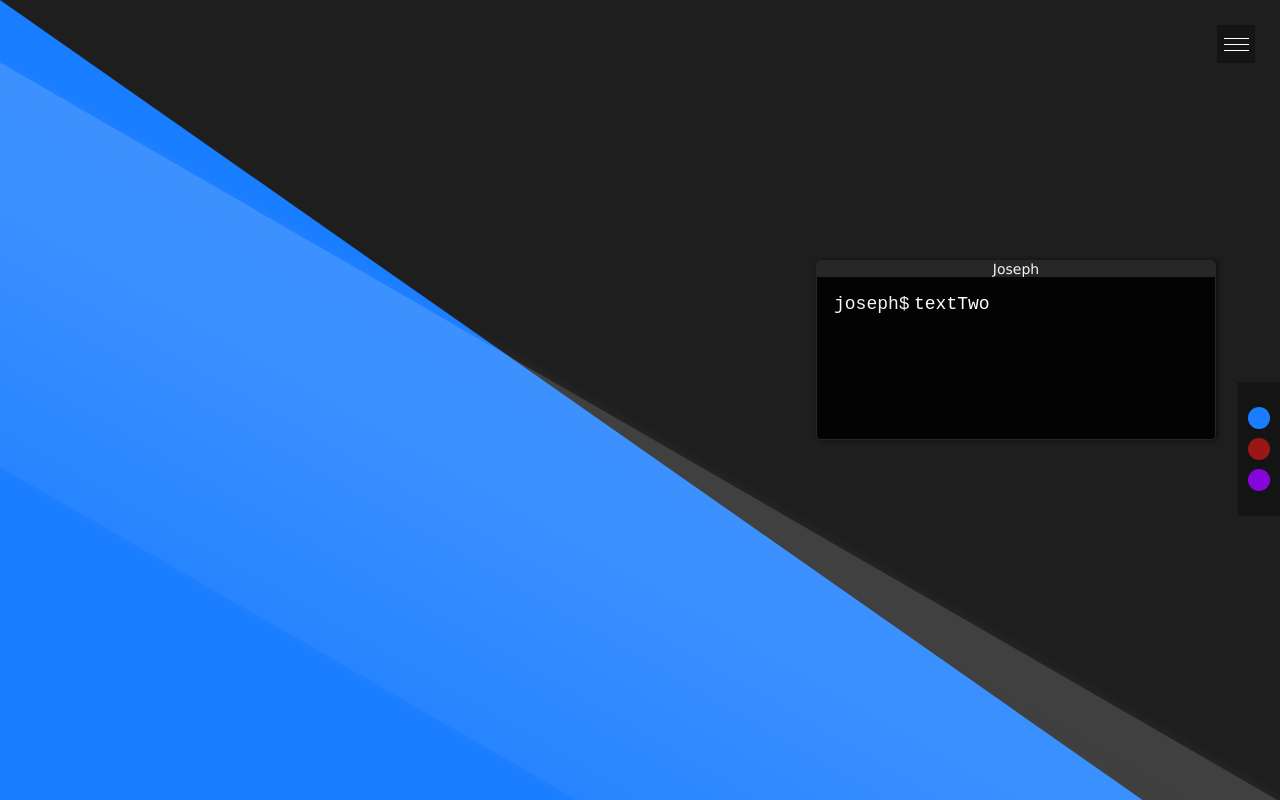
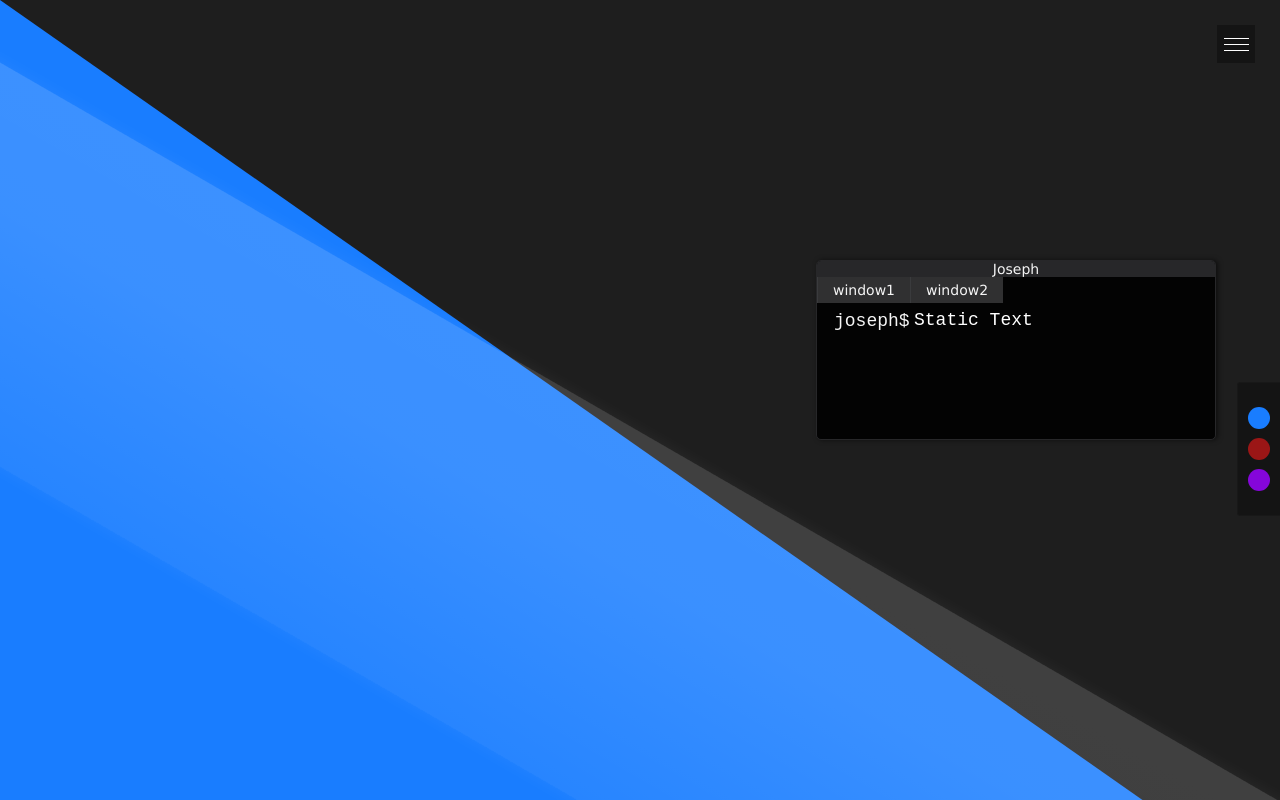
Before and after one commit to Joseph-Murnan/developer-site, a Next.js app: page / in a window 1280 px wide. Shown: the top 800 px of the page. Built offline with nearby package versions, Linux system fonts and the light colour scheme.

Commit message:
Performance optimisation in terminal window and implementing tabs.

```diff
--- a/components/Hero/Hero.tsx
+++ b/components/Hero/Hero.tsx
@@ -1,5 +1,5 @@
 import Decoration from './Decoration';
-import Terminal from './Terminal';
+import Terminal from './Terminal/Terminal';
 import styles from './Hero.module.css';
 
 const Hero = () => {
--- /dev/null
+++ b/components/Hero/Terminal/StaticWindow.tsx
@@ -0,0 +1,18 @@
+import styles from './Terminal.module.css';
+
+interface Props {
+    title: string;
+}
+
+const StaticWindow = (props: Props) => {
+    return (
+        <div className={styles.textContainer}>
+            <p className={styles.user}></p>
+            <div className={styles.terminalContent}>
+                Static Text
+            </div>
+        </div>
+    );
+}
+
+export default StaticWindow;
--- /dev/null
+++ b/components/Hero/Terminal/Tab.tsx
@@ -0,0 +1,17 @@
+import { useCallback } from 'react';
+
+type Props = {
+    title: string;
+    index: number;
+    setOpenTab: (index: number) => void;
+}
+
+const Tab = (props: Props) => {
+    const title = props.title;
+    const setOpenTab = props.setOpenTab;
+    const index = props.index;
+    const onClick = useCallback(() => setOpenTab(index), [setOpenTab, index]);
+    return <a onClick={onClick}>{title}</a>;
+}
+
+export default Tab;
--- /dev/null
+++ b/components/Hero/Terminal/Tabs.tsx
@@ -0,0 +1,26 @@
+import { ReactElement, useState, Fragment } from 'react';
+import Tab from './Tab';
+import styles from './Terminal.module.css';
+
+type Props = {
+    children: ReactElement[];
+}
+
+const Tabs = (props: Props) => {
+    const windows = props.children;
+    const [openTab, setOpenTab] = useState(0);
+    return (
+        <Fragment>
+            <ul>
+                { windows.map((item, index) =>
+                    <li key={index} className={`${styles.tab} ` + (index == openTab && `${'active'}`)}>
+                        <Tab title={item.props.title} index={index} setOpenTab={setOpenTab} />
+                    </li>
+                ) }
+            </ul>
+            { windows[openTab] }
+        </Fragment>
+    )
+}
+
+export default Tabs;
--- a/components/Hero/Terminal.module.css
+++ b/components/Hero/Terminal/Terminal.module.css
@@ -1,10 +1,9 @@
 .terminal {
     display:inline-block;
     min-width:400px;
-    background:rgba(0, 0, 0, 0.9);
+    background:#000000e6;
     text-align:left;
     margin-right:5%;
-    font-family:monospace;
     height:180px;
     animation:fadeDelay 1.5s ease;
     border-radius:5px;
@@ -14,31 +13,43 @@
     z-index:2;
     color:whitesmoke;
     border:1px solid #272729;
+    position:relative;
+}
+
+.windowBar, .tab {
+    font-family:'Lucida Sans Unicode', Verdana, sans-serif;
+    font-size:14px;
+    text-align:center;
 }
 
 .windowBar {
-    font-family:'Lucida Sans Unicode', Verdana, sans-serif;
     background-color:#272729;
-    text-align:center;
     font-size:14px;
 }
 
+.tab {
+    display:inline-block;
+    padding:5px 15px;
+    background:#303031;
+    border-left:1px solid #3a3b3d;
+}
+
 .textContainer {
-    padding:17px 0px;
+    font-family:monospace;
     height:100%;
 }
 
 .user {
     position:relative;
     font-size:18px;
-    margin:0;
-    margin-left:17px;
+    margin:0px 0px 0px 17px;
 }
 
 .user::before {
     content:'joseph$';
     position:absolute;
     left:0;
+    top:8px;
 }
 
 .user::after {
@@ -50,29 +61,29 @@
     animation: blink 1.2s infinite ease;
 }
 
-.userInput {
+.terminalContent {
     background:transparent;
     width:100%;
     height:100%;
-    padding:0 10px 0 97px;
+    padding:7px 10px 0 97px;
     color:white;
-    font-family:monospace;
     font-size:18px;
     border:0;
     resize:none;
+    overflow-y:scroll;
 }
 
-.userInput::-webkit-scrollbar {
-    background:none;
-    width: 10px;
+.terminalContent::-webkit-scrollbar {
+    background:#1a1a1a;
+    width:10px;
 }
 
-.userInput:focus-visible {
+.terminalContent:focus-visible {
     outline:0;
 }
 
-.userInput::-webkit-scrollbar-thumb {
-    background-color: #272729;
+.terminalContent::-webkit-scrollbar-thumb {
+    background-color: #272727;
     border-radius: 10px;
 }
 
--- /dev/null
+++ b/components/Hero/Terminal/Terminal.tsx
@@ -0,0 +1,20 @@
+import Window from './Window';
+import StaticWindow from './StaticWindow';
+import Tabs from './Tabs';
+import styles from './Terminal.module.css';
+
+const Terminal = () => {
+    return (
+        <div className={styles.terminal}>
+            <div className={styles.windowBar}>
+                <span>Joseph</span>
+            </div>
+            <Tabs>
+                <StaticWindow title="window1" />
+                <Window title="window2" />
+            </Tabs>
+        </div>
+    );
+}
+
+export default Terminal;
--- a/components/Hero/Terminal.tsx
+++ b/components/Hero/Terminal/Window.tsx
@@ -1,22 +1,28 @@
-import { useEffect, useState, Fragment } from 'react';
+import { useEffect, useState, useCallback } from 'react';
 import styles from './Terminal.module.css';
+
+interface Props {
+    title: string;
+}
 
 let count: number = 0;
 let index: number = 0;
 let letter: string = '';
-let timeout: number = 70;
+let timeout: number;
 const terminalText: Array<string> = ['textOne', 'textTwo'];
+let timer: ReturnType<typeof setTimeout>;
 
-const Terminal = () => {
+const Window = (props: Props) => {
     const [terminalLock, setTerminalLock] = useState(true);
     const [writtenText, setWrittenText] = useState('');
-    const write = () => {
+    const write = useCallback(() => {
         count === terminalText.length ? count = 0 : null;
         letter = terminalText[count].slice(0, ++index);
         setWrittenText(letter);
         if(letter.length === terminalText[count].length) {
             if(terminalText.indexOf(terminalText[count]) == (terminalText.length - 1)) {
                 setTerminalLock(false);
+                clearTimeout(timer);
                 return;
             }
             count++;
@@ -25,26 +31,26 @@ const Terminal = () => {
         } else if(timeout !== 70) {
             timeout = 70;
         }
-        setTimeout(write, timeout);
-    };
-    const changeText = (e: React.FormEvent<HTMLTextAreaElement>) => {
+        timer = setTimeout(write, timeout);
+    }, []);
+    const changeText = useCallback((e: React.FormEvent<HTMLTextAreaElement>) => {
+        e.preventDefault();
         e.target instanceof HTMLTextAreaElement && setWrittenText(e.target.value);
-    }
+    }, []);
     useEffect(() => {
-        setTimeout(write, 2000);
+        write();
+        return () => {
+            setWrittenText('');
+            clearTimeout(timer);
+        };
     }, []);
     return (
-        <div className={styles.terminal}>
-            <div className={styles.windowBar}>
-                <span>Joseph</span>
-            </div>
-            <div className={styles.textContainer}>
-                <p className={styles.user}></p>
-                <textarea value={writtenText} className={styles.userInput}
-                    onChange={(e) => !terminalLock && changeText(e)}></textarea>
-            </div>
+        <div className={styles.textContainer}>
+            <p className={styles.user}></p>
+            <textarea value={writtenText} className={styles.terminalContent}
+                onChange={e => !terminalLock && changeText(e)}></textarea>
         </div>
     );
 }
 
-export default Terminal;
+export default Window;
--- a/components/Layout/Layout.tsx
+++ b/components/Layout/Layout.tsx
@@ -3,7 +3,7 @@ import Head from 'next/head'
 import Nav from '../Nav/Nav';
 import Footer from '../Footer/Footer';
 
-interface layoutProps {
+interface Props {
     children: { props: object }
 }
 
@@ -28,7 +28,7 @@ const pageProps: pageCollection = { // eventually pull this asynchronously from
     ]
 }
 
-const Layout = (props: layoutProps) => {
+const Layout = (props: Props) => {
     return (
         <ThemeProvider>
             <Head>
--- a/components/Nav/Nav.tsx
+++ b/components/Nav/Nav.tsx
@@ -2,13 +2,13 @@ import { useState, useContext } from 'react';
 import { pageCollection } from '../Layout/Layout';
 import Theme from '../../store/theme';
 
-interface navProps {
+interface Props {
     pageProps: pageCollection
 }
 
-const Nav = (props: navProps) => {
+const Nav = (props: Props) => {
     const [open, setOpen] = useState(false);
-    const handleMenu = () => setOpen(!open);
+    const handleMenu = () => setOpen(prevOpen => !prevOpen);
     const themeContext = useContext(Theme);
     return (
         <div className={`${open.toString()} navContainer`}>
--- a/store/theme.tsx
+++ b/store/theme.tsx
@@ -1,6 +1,6 @@
 import React, { useState, useEffect } from 'react';
 
-interface themeProps {
+interface Props {
     children: Array <Object>
 }
 
@@ -13,13 +13,12 @@ interface clickEvent extends React.MouseEvent<HTMLButtonElement> {
 }
 
 const Theme = React.createContext({
-    theme:'one',
-    onSwitch:(props: clickEvent) => {}
-    // onSwitch:(props: clickEvent) => {}
+    theme: 'blueTheme',
+    onSwitch: (props: clickEvent) => {}
 });
 
-export const ThemeProvider = (props: themeProps) => {
-    const [theme, setTheme] = useState('one');
+export const ThemeProvider = (props: Props) => {
+    const [theme, setTheme] = useState('');
     useEffect(() => setTheme((localStorage.getItem('theme') || 'blueTheme')), []);
     const switchHandler = (props: clickEvent) => {
         setTheme(props.target.name);
```
